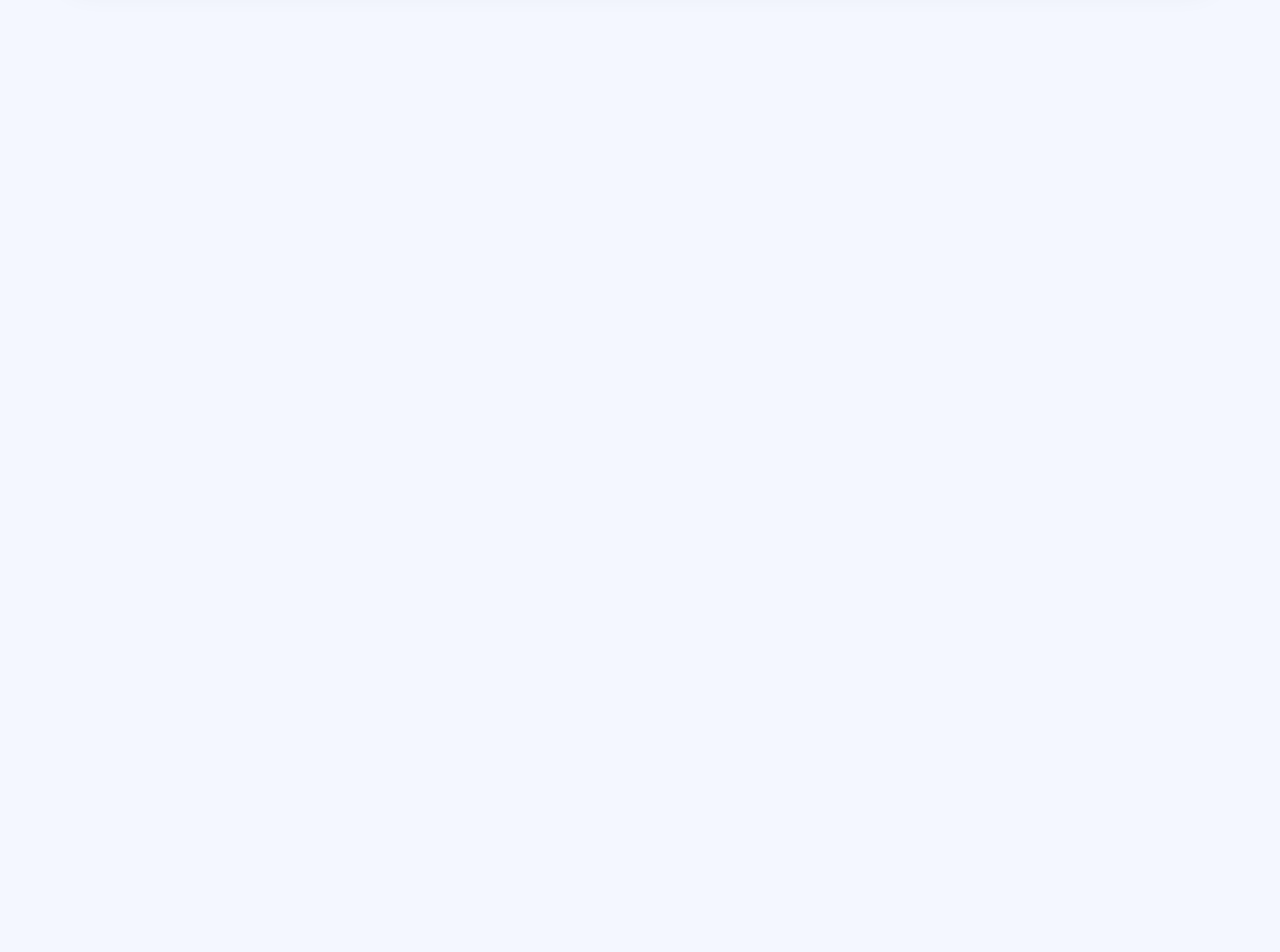
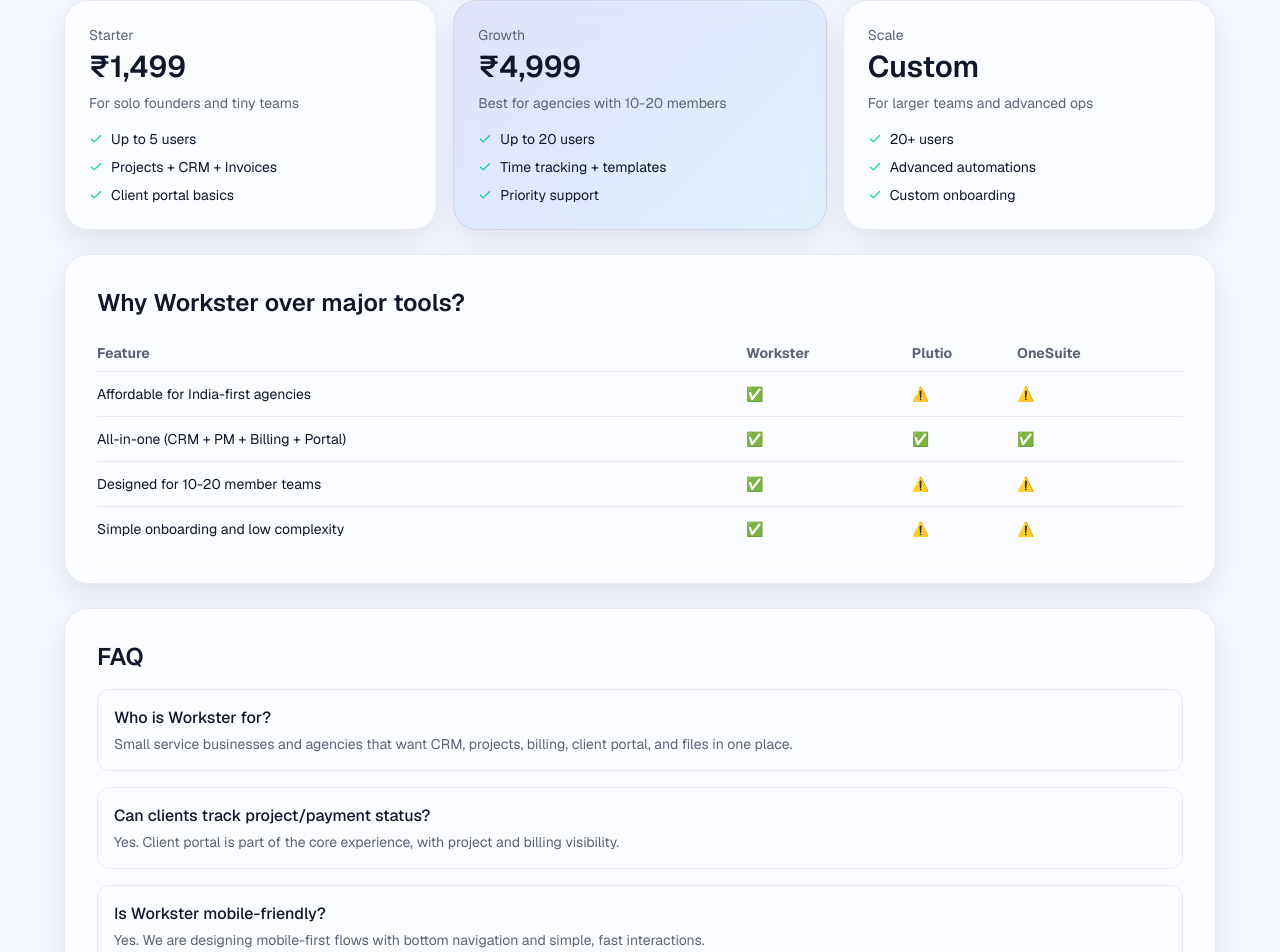
Before and after one commit to vishaldudhal/workster, a Next.js app: page / in a window 1280 px wide. Shown: the part 572-1524 px from the top of the page. Before the commit the page ends 800 px from the top, so only its background shows below. Built offline with nearby package versions, Linux system fonts and the light colour scheme.

Commit message:
feat(marketing): add SaaS landing with pricing, FAQ, and competitor comparison

```diff
--- a/src/app/page.tsx
+++ b/src/app/page.tsx
@@ -1,28 +1,125 @@
 import Link from 'next/link'
-import { ArrowRight, Sparkles } from 'lucide-react'
+import { ArrowRight, Check, Sparkles } from 'lucide-react'
+
+const pricing = [
+  {
+    name: 'Starter',
+    price: '₹1,499',
+    desc: 'For solo founders and tiny teams',
+    points: ['Up to 5 users', 'Projects + CRM + Invoices', 'Client portal basics'],
+  },
+  {
+    name: 'Growth',
+    price: '₹4,999',
+    desc: 'Best for agencies with 10-20 members',
+    points: ['Up to 20 users', 'Time tracking + templates', 'Priority support'],
+    highlight: true,
+  },
+  {
+    name: 'Scale',
+    price: 'Custom',
+    desc: 'For larger teams and advanced ops',
+    points: ['20+ users', 'Advanced automations', 'Custom onboarding'],
+  },
+]
+
+const faq = [
+  {
+    q: 'Who is Workster for?',
+    a: 'Small service businesses and agencies that want CRM, projects, billing, client portal, and files in one place.',
+  },
+  {
+    q: 'Can clients track project/payment status?',
+    a: 'Yes. Client portal is part of the core experience, with project and billing visibility.',
+  },
+  {
+    q: 'Is Workster mobile-friendly?',
+    a: 'Yes. We are designing mobile-first flows with bottom navigation and simple, fast interactions.',
+  },
+]
+
+const comparison = [
+  ['Affordable for India-first agencies', '✅', '⚠️', '⚠️'],
+  ['All-in-one (CRM + PM + Billing + Portal)', '✅', '✅', '✅'],
+  ['Designed for 10-20 member teams', '✅', '⚠️', '⚠️'],
+  ['Simple onboarding and low complexity', '✅', '⚠️', '⚠️'],
+]
 
 export default function Home() {
   return (
     <main className="min-h-screen p-4 md:p-8">
-      <div className="mx-auto max-w-6xl space-y-5">
+      <div className="mx-auto max-w-6xl space-y-6">
         <section className="glass soft-card overflow-hidden p-8 md:p-12">
           <div className="inline-flex items-center gap-2 rounded-full border px-3 py-1 text-xs text-indigo-300" style={{ borderColor: 'var(--line)' }}>
             <Sparkles size={14} /> Workster • Built for 10-20 member agencies
           </div>
-          <h1 className="mt-5 max-w-3xl text-4xl font-bold leading-tight md:text-6xl">
+          <h1 className="mt-5 max-w-4xl text-4xl font-bold leading-tight md:text-6xl">
             Run projects, clients, billing, and files in one beautiful workspace.
           </h1>
           <p className="mt-4 max-w-2xl text-base md:text-lg" style={{ color: 'var(--muted)' }}>
-            Affordable all-in-one business suite inspired by the best — tailored for growing agencies.
+            Affordable all-in-one business suite inspired by major platforms, but optimized for small agencies.
           </p>
 
           <div className="mt-7 flex flex-wrap gap-3">
             <Link href="/dashboard" className="inline-flex items-center gap-2 rounded-2xl bg-indigo-500 px-5 py-3 text-sm font-medium text-white hover:bg-indigo-400">
-              Enter Workster <ArrowRight size={16} />
+              View Prototype <ArrowRight size={16} />
             </Link>
-            <Link href="/sign-in" className="rounded-2xl border px-5 py-3 text-sm" style={{ borderColor: 'var(--line)' }}>
-              Sign in preview
+            <Link href="#pricing" className="rounded-2xl border px-5 py-3 text-sm" style={{ borderColor: 'var(--line)' }}>
+              See pricing
             </Link>
+          </div>
+        </section>
+
+        <section id="pricing" className="grid gap-4 md:grid-cols-3">
+          {pricing.map((p) => (
+            <article key={p.name} className={`glass soft-card p-6 ${p.highlight ? 'kpi' : ''}`}>
+              <p className="text-sm" style={{ color: 'var(--muted)' }}>{p.name}</p>
+              <p className="mt-1 text-3xl font-semibold">{p.price}</p>
+              <p className="mt-2 text-sm" style={{ color: 'var(--muted)' }}>{p.desc}</p>
+              <ul className="mt-4 space-y-2 text-sm">
+                {p.points.map((x) => (
+                  <li key={x} className="flex items-center gap-2"><Check size={14} className="text-emerald-400" />{x}</li>
+                ))}
+              </ul>
+            </article>
+          ))}
+        </section>
+
+        <section className="glass soft-card p-6 md:p-8">
+          <h2 className="text-2xl font-semibold">Why Workster over major tools?</h2>
+          <div className="mt-4 overflow-auto">
+            <table className="w-full min-w-[640px] text-sm">
+              <thead>
+                <tr className="text-left" style={{ color: 'var(--muted)' }}>
+                  <th className="py-2">Feature</th>
+                  <th>Workster</th>
+                  <th>Plutio</th>
+                  <th>OneSuite</th>
+                </tr>
+              </thead>
+              <tbody>
+                {comparison.map((r) => (
+                  <tr key={r[0]} className="border-t" style={{ borderColor: 'var(--line)' }}>
+                    <td className="py-3">{r[0]}</td>
+                    <td>{r[1]}</td>
+                    <td>{r[2]}</td>
+                    <td>{r[3]}</td>
+                  </tr>
+                ))}
+              </tbody>
+            </table>
+          </div>
+        </section>
+
+        <section className="glass soft-card p-6 md:p-8">
+          <h2 className="text-2xl font-semibold">FAQ</h2>
+          <div className="mt-4 space-y-4">
+            {faq.map((x) => (
+              <article key={x.q} className="rounded-xl border p-4" style={{ borderColor: 'var(--line)' }}>
+                <h3 className="font-medium">{x.q}</h3>
+                <p className="mt-1 text-sm" style={{ color: 'var(--muted)' }}>{x.a}</p>
+              </article>
+            ))}
           </div>
         </section>
       </div>
```
